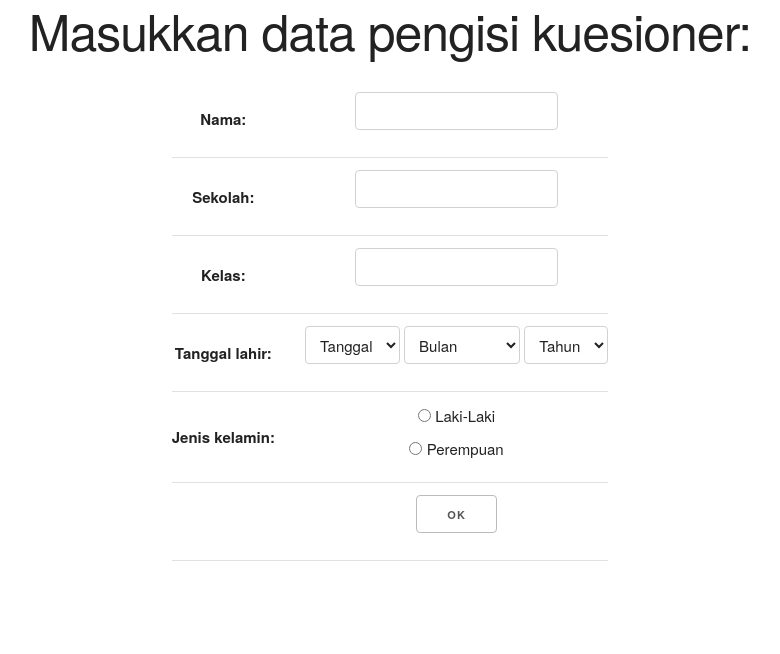
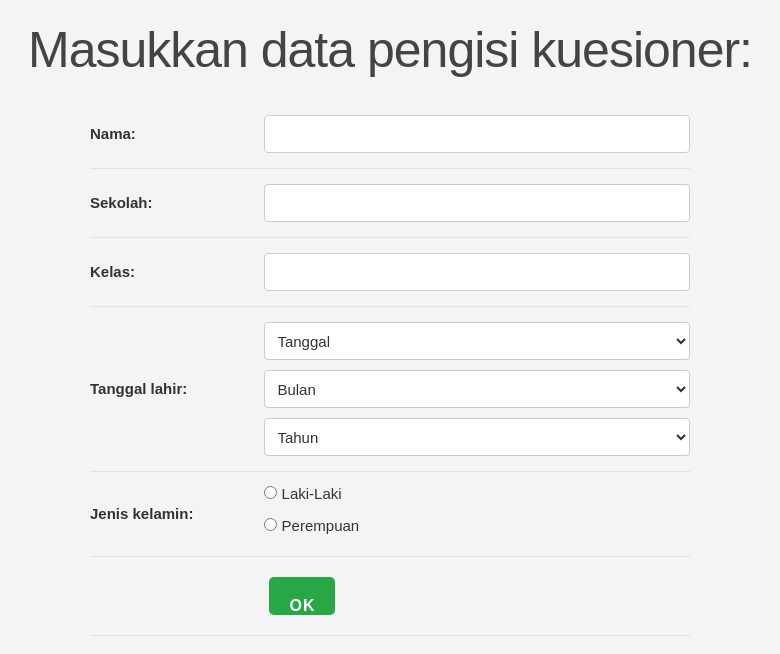
Before and after one commit to irahabus/irahabus.github.io, a plain HTML site: page index.html in a window 1280 px wide. Shown: the whole page, without its empty margins (250-1030 px from the left). Drawn offline with Linux system fonts and the light colour scheme.

Commit message:
makes html looks nicer

```diff
--- a/index.html
+++ b/index.html
@@ -10,12 +10,24 @@
     </title>
     <script src="a.js"></script>
     <style>
-        .instruction-container {
+        body {
+			font-family: Arial, sans-serif;
+			line-height: 1.6;
+			color: #333;
+			background-color: #f4f4f4;
+			padding: 20px;
+		}
+
+		h1, h3 {
+			color: #444;
+		}
+
+		.instruction-container {
 			display: block;
 			margin: 20px auto;
-			padding: 15px;
+			padding: 20px;
 			width: 75%;
-			background-color: #f9f9f9;
+			background-color: #fff;
 			border: 1px solid #ddd;
 			border-radius: 10px;
 			text-align: left;
@@ -25,13 +37,13 @@
 		.instruction-container h3 {
 			text-align: center;
 			color: #333;
-			margin-bottom: 10px;
+			margin-bottom: 15px;
 		}
 
 		.instruction-container video {
 			display: block;
 			margin: 15px auto;
-			width: 60%;
+			width: 40%; /* Reduce the width to 40% for 2/3 smaller size */
 			height: auto;
 			border: 1px solid #ddd;
 			border-radius: 5px;
@@ -59,6 +71,59 @@
 
 		.instruction-container input[type="button"]:hover {
 			background-color: #0056b3;
+		}
+
+		table {
+			width: 100%;
+			max-width: 600px;
+			margin: 0 auto 20px;
+			border-collapse: collapse;
+		}
+
+		td {
+			padding: 10px;
+			text-align: left;
+		}
+
+		input[type="text"], select {
+			width: 100%;
+			padding: 8px;
+			margin: 5px 0;
+			box-sizing: border-box;
+			border: 1px solid #ccc;
+			border-radius: 4px;
+		}
+
+		input[type="submit"] {
+			display: inline-block;
+			padding: 10px 20px;
+			margin: 10px 5px;
+			font-size: 16px;
+			background-color: #28a745;
+			color: white;
+			border: none;
+			border-radius: 5px;
+			cursor: pointer;
+			transition: background-color 0.3s ease;
+		}
+
+		input[type="submit"]:hover {
+			background-color: #218838;
+		}
+
+		.center {
+			text-align: center;
+		}
+
+		.center img {
+			margin: 5px;
+		}
+
+		#timer {
+			font-size: 14px;
+			color: #666;
+			text-align: center;
+			margin-top: 10px;
 		}
     </style>
 </head>
@@ -303,7 +368,7 @@
 				- Mari kita mulai dengan contoh
 				- Bila Kamu sudah siap, silahkan klik “MULAI”
 			</p>
-			<video id="vid" controls loop width="432" height="656">
+			<video id="vid" controls loop>
 				<source src="instruksi.mp4" type="video/mp4">
 				<source src="instruksi.webm" type="video/webm">
 				<source src="instruksi.ogv" type="video/ogg">
```
